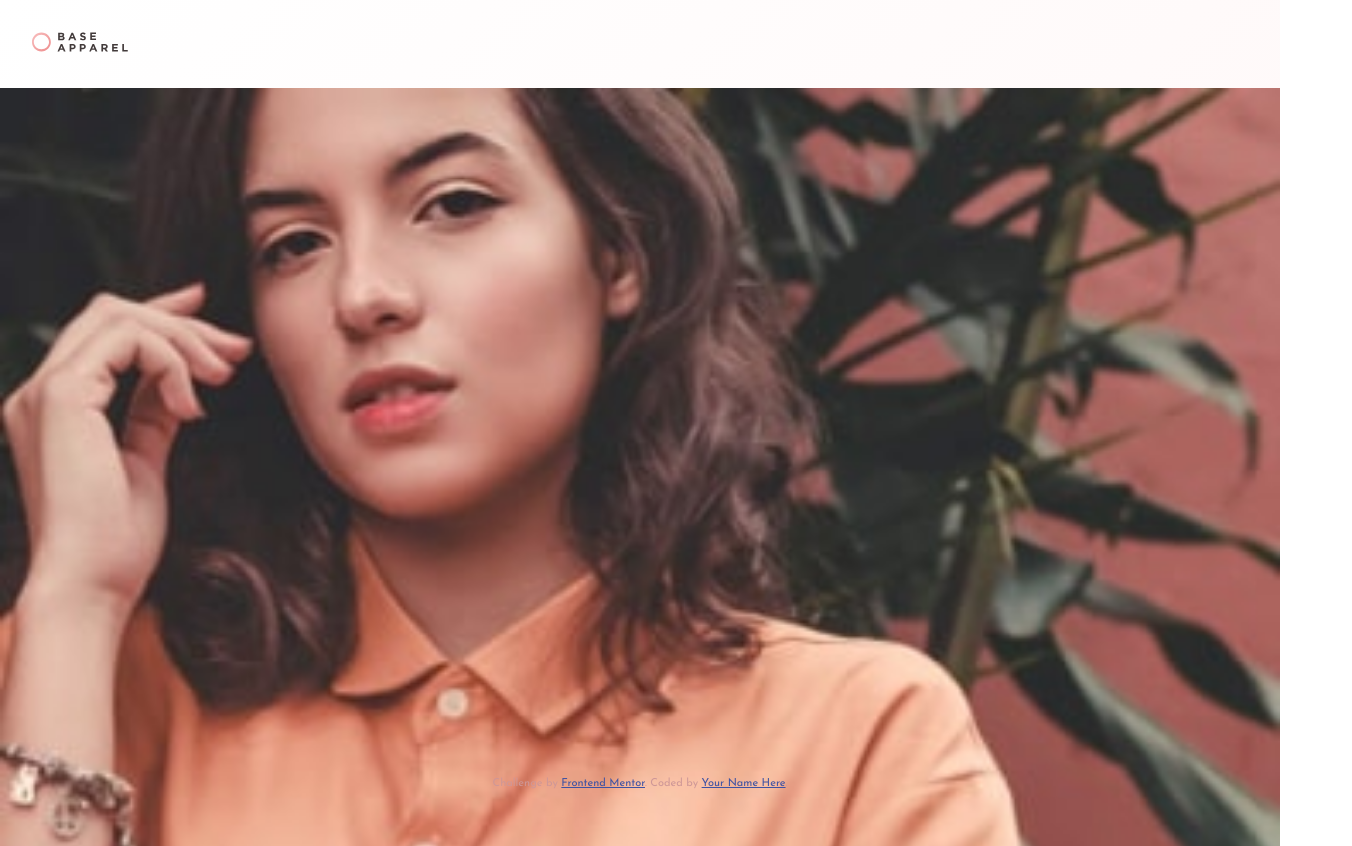
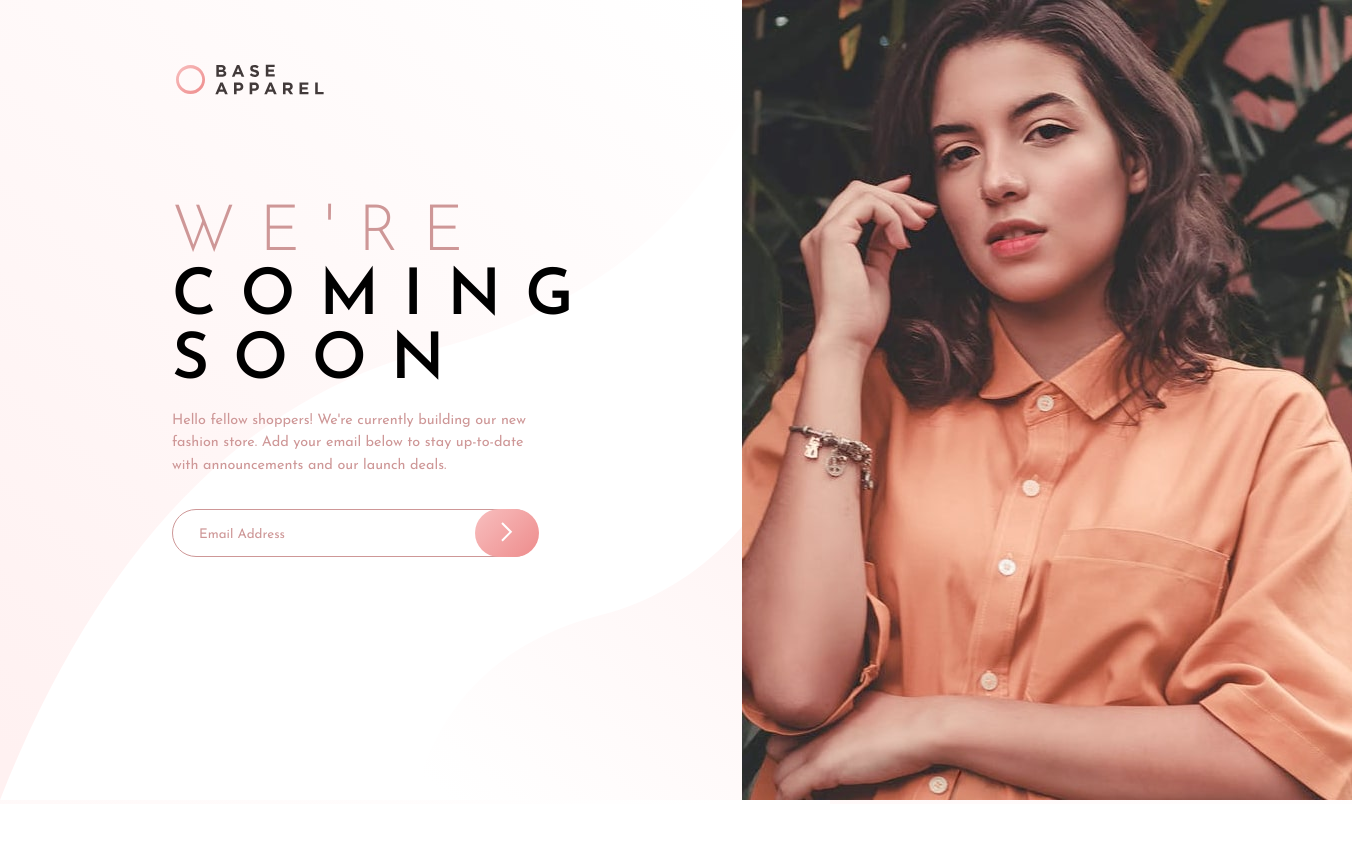
Before and after one commit to TheSpiritCode/Base-Apparel-coming-soon-page, a website: page index.html in a window 1280 px wide. Shown: the top 846 px of the page, 1352 px wide, since content can reach past the window. After the commit the page ends 804 px from the top, so only its background shows below. Drawn offline with Linux system fonts and the light colour scheme.

Commit message:
needs to rebuild whole thing

```diff
--- a/index.html
+++ b/index.html
@@ -28,7 +28,8 @@
 </header>
 <section class="hero-image" role="banner">
     <picture>
-        <source srcset="images/hero-desktop.jpg" media="(min-width: 1439.98px)">
+        <source srcset="images/hero-desktop.jpg" media="(min-width: 1000px)">
+        <source srcset="images/hero-mobile.jpg" media="(max-width: 999.98px)">
         <img src="images/hero-mobile.jpg">
     </picture>
 </section>
@@ -46,11 +47,11 @@
         <button type="submit"><img src="images/icon-arrow.svg" alt="Submit form"/> </button>
     </form>
 </main>
-<footer>
-    <p class="attribution">
-        Challenge by <a href="https://www.frontendmentor.io?ref=challenge" target="_blank">Frontend Mentor</a>.
-        Coded by <a href="#">Your Name Here</a>.
-    </p>
-</footer>
+<!--<footer>-->
+<!--    <p class="attribution">-->
+<!--        Challenge by <a href="https://www.frontendmentor.io?ref=challenge" target="_blank">Frontend Mentor</a>.-->
+<!--        Coded by <a href="#">Your Name Here</a>.-->
+<!--    </p>-->
+<!--</footer>-->
 </body>
 </html>
--- a/src/scss/app.scss
+++ b/src/scss/app.scss
@@ -1,5 +1,6 @@
 @import "variables";
 
+//TODO: need to rebuild whole thing. Start from scratch. Flexbox isn't good
 :root {
   font-size: $font-size;
   font-family: $font-family;
@@ -11,10 +12,14 @@ body {
   flex-direction: column;
   margin: 0;
   min-height: 100vh;
+  height: 100vh;
   background: $white-gradient;
+  min-width: 325px;
 
   header {
     margin: 2rem;
+    //display: flex;
+
 
     img {
       height: 20px;
@@ -23,14 +28,17 @@ body {
 
   .hero-image {
     width: 100%;
+    //display: flex;
 
     img {
-      width: 100%;
+      //width: 100%;
     }
   }
 
   main {
     margin: 1.75rem;
+    //display: flex;
+    flex-direction: column;
 
     h1 {
       font-weight: 300;
@@ -68,6 +76,7 @@ body {
 
         &::placeholder { /* Chrome, Firefox, Opera, Safari 10.1+ */
           color: $desaturated-red;
+          font-family: $font-family;
           //opacity: 1; /* Firefox */
         }
 
@@ -106,4 +115,66 @@ body {
     text-align: center;
     width: 100%;
   }
+
+  @media (min-width: 999.98px) {
+    & {
+      background-image: url("/images/bg-pattern-desktop.svg");
+      background-position: left;
+      flex-wrap: wrap;
+
+      .hero-image {
+        order: 3;
+        height: 100%;
+        width: unset;
+
+        img {
+          object-fit: contain;
+          height: 100%;
+          //max-width: 47%;
+          object-position: right;
+        }
+      }
+
+      header {
+        img {
+          margin-top: 2rem;
+          margin-left: 9rem;
+          height: 31px;
+        }
+      }
+
+      main {
+        order: 2;
+
+        &>* {
+          //max-width: 445px;
+          margin-left: 9rem;
+          margin-right: 10.5rem;
+
+
+        }
+
+        h1, p {
+          text-align: left;
+        }
+
+        h1 {
+          font-size: 4rem;
+          letter-spacing: 1.5rem;
+        }
+
+        p {
+          margin-bottom: 2rem;
+        }
+      }
+
+      header,
+      main {
+        width: 53%;
+
+      }
+
+
+    }
+  }
 }
```
Also changed, not shown: dist/app.css.
